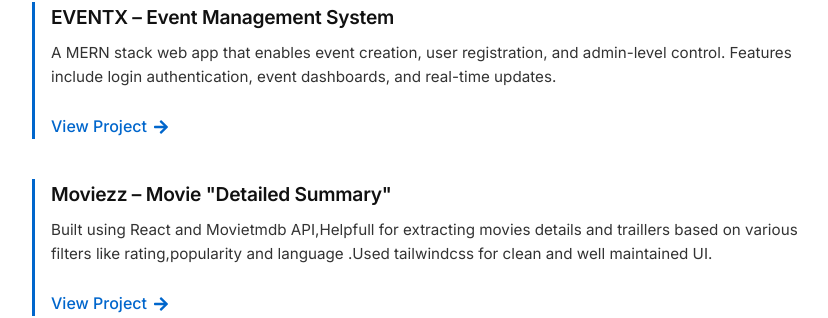
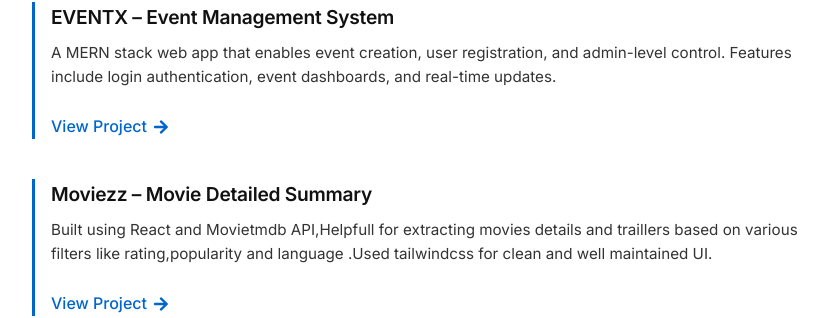
Before and after one commit to sharjicodes/SharjithAportfolio, a React (Create React App) app: page / in a window 1280 px wide. Shown: the part 1005-1323 px from the top of the page, without its empty margins (224-1052 px from the left). Built offline with nearby package versions, Linux system fonts and the light colour scheme.

Commit message:
new project add

```diff
--- a/src/components/Works/works.js
+++ b/src/components/Works/works.js
@@ -68,7 +68,7 @@
 
 
   <div className="projectContainer">
-    <h3>Moviezz – Movie "Detailed Summary"</h3>
+    <h3>Moviezz – Movie Detailed Summary</h3>
     <p>
       Built using React and Movietmdb API,Helpfull for extracting movies details and traillers based on various filters like rating,popularity and language .Used tailwindcss for clean and well maintained UI.
     </p>
```
